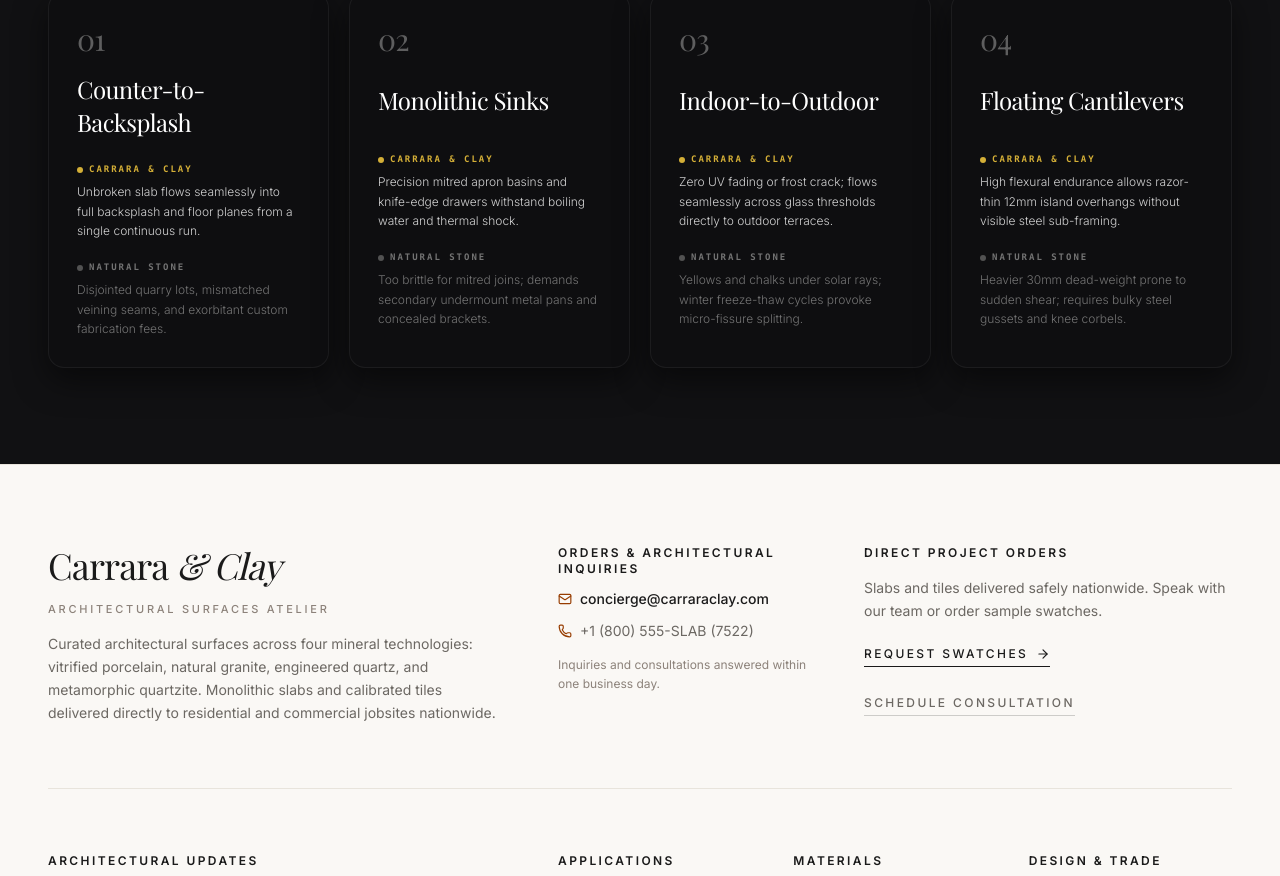
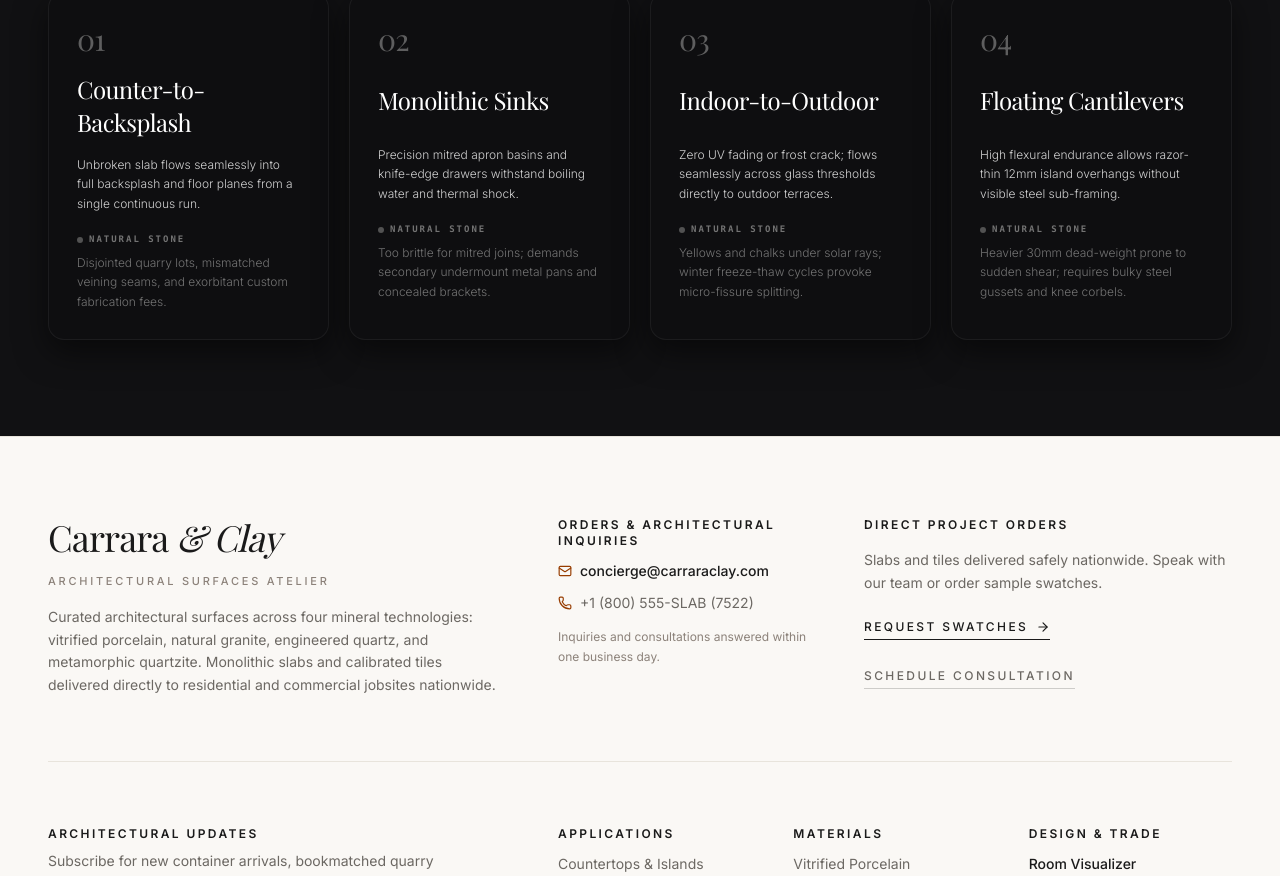
Before and after one commit to Karandeep-Singh-Talwar/countertopwebsite, a Next.js app: page / in a window 1280 px wide. Shown: the part 2753-3629 px from the top of the page. Built offline with nearby package versions, Linux system fonts and the light colour scheme; a web font is replaced by a local one.

Commit message:
fix(usp): remove VERONA PORCELAIN / CARRARA & CLAY label from comparison cards

```diff
--- a/src/components/porcelain-usp-banner.tsx
+++ b/src/components/porcelain-usp-banner.tsx
@@ -249,12 +249,8 @@ export function PorcelainUspBanner({
                     )}
                   </h4>
 
-                  {/* Verona Porcelain Block */}
-                  <div className="mt-6">
-                    <div className="text-[9px] font-mono font-semibold tracking-[0.22em] text-[#D4AF37] uppercase mb-1.5 flex items-center gap-1.5">
-                      <span className="w-1.5 h-1.5 rounded-full bg-[#D4AF37]" />
-                      <span>CARRARA &amp; CLAY</span>
-                    </div>
+                  {/* Primary Feature Benefit */}
+                  <div className="mt-4">
                     <p className="text-[11.5px] sm:text-xs text-neutral-200/90 leading-relaxed font-light">
                       {item.verona}
                     </p>
```
